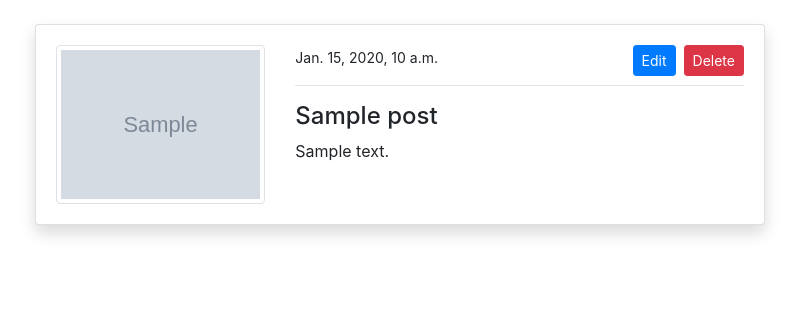
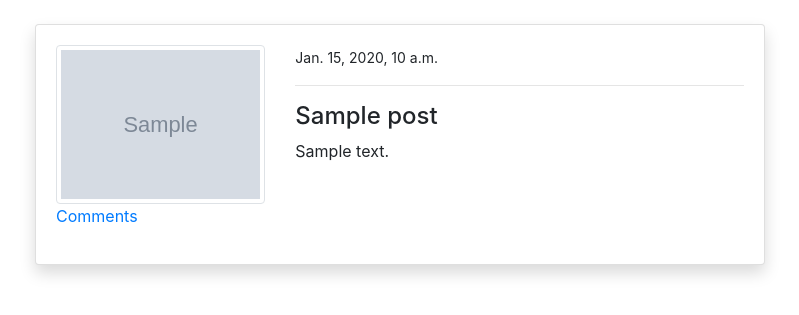
Before and after one commit to oduoranto/Blog, a Django app: template templates/blog/post_detail.html in a window 1280 px wide. Shown: the part 56-371 px from the top of the page, without its empty margins (240-1039 px from the left). Run offline with Django 3.2, Linux system fonts and the light colour scheme; the template is opened without the code that fills it: most values are stand-ins (such as "Sample title", 1, 10 or a date in 2020); grey boxes marked "Sample" are stand-in pictures; some libraries are stand-ins or nearby versions.

Commit message:
"changes"

```diff
--- a/blog/urls.py
+++ b/blog/urls.py
@@ -5,5 +5,5 @@ urlpatterns = [
     path('blog/', views.index, name='index-blog'),
     path('post_detail/<int:pk>/', views.post_detail, name='blog-post-detail'),
     path('post_edit/<int:pk>/', views.post_edit, name='blog-post-edit'),
-     path('post_delete/<int:pk>/', views.post_delete, name='blog-post-delete')
+     path('post_delete/<int:pk>/', views.post_delete, name='blog-post-delete'),
 ]
--- a/blog/views.py
+++ b/blog/views.py
@@ -49,11 +49,11 @@ def post_delete(request, pk):
    post = PostModel.objects.get(id=pk)
    if request.method == 'POST':
       post.delete()
-      return redirect('blog-index')
+      return redirect('index-blog')
 
 
-   context ={
+   context = {
       'post': post,
    }
 
-   return render(request, 'blog/post_delete.html')
+   return render(request, 'blog/post_delete.html', context)
--- a/templates/blog/post_delete.html
+++ b/templates/blog/post_delete.html
@@ -12,7 +12,7 @@
                   </div>
                   <form method="POST">
                     {%csrf_token%}
-                    <a class="btn btn-secondary btn-sm" href="">Cancel</a>
+                    <a class="btn btn-secondary btn-sm" href="{% url 'blog-post-detail' post.id%}">Cancel</a>
                     <input class="btn btn-primary btn-sm" type="submit" value="Confirm">
                   </form>
 
--- a/templates/blog/post_detail.html
+++ b/templates/blog/post_detail.html
@@ -13,9 +13,12 @@
                         </div>
                         <div class="col-md-8">
                             <small>{{post.date_created}}</small>
-                            <span> <a class="btn btn-danger float-right btn-sm" href="{% url 'blog-post-delete' post.id%}">Delete</a></span>
-                            <span> <a class="btn btn-primary mx-2 float-right btn-sm" href="{% url 'blog-post-edit' post.id %}">Edit</a></span>
-
+                            {% if post.author == request.user%}
+                            <span> <a class="btn btn-danger float-right btn-sm"
+                                href="{% url 'blog-post-delete' post.id%}">Delete</a></span>
+                            <span> <a class="btn btn-primary mx-2 float-right btn-sm"
+                                 href="{% url 'blog-post-edit' post.id %}">Edit</a></span>
+                            {% endif%}
                             <hr>
                             <h4>{{post.title}}</h4>
                             <p>
@@ -23,7 +26,17 @@
                             </p>
                         </div>
                     </div>
+                    <p>
+                        <a class="" data-toggle="collapse" href="#collapseExample" role="button" aria-expanded="false" aria-controls="collapseExample">
+                          Comments
+                        </a>
 
+                      </p>
+                      <div class="collapse" id="collapseExample">
+                        <div class="card card-body">
+                          Some placeholder content for the collapse component. This panel is hidden by default but revealed when the user activates the relevant trigger.
+                        </div>
+                      </div>
                 </div>
 
             </div>
```
